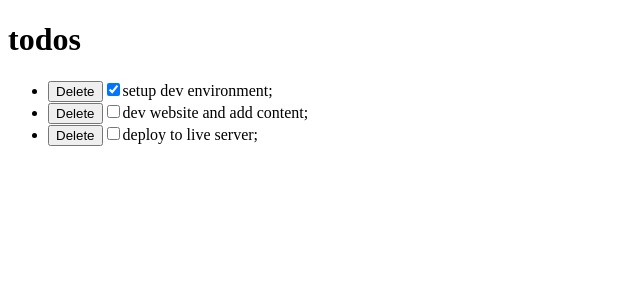
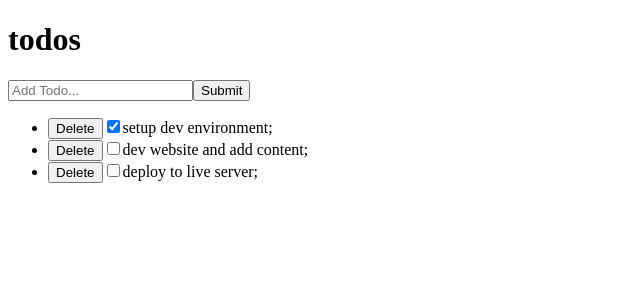
Before and after one commit to kayej22/react-todo-app, a React (Create React App) app: page / in a window 1280 px wide. Shown: the top 300 px of the page, without its empty margins (0-640 px from the left). Built offline with nearby package versions, Linux system fonts and the light colour scheme.

Commit message:
tweaks to inputtodo onChange

```diff
--- a/src/components/InputTodo.js
+++ b/src/components/InputTodo.js
@@ -1,10 +1,26 @@
 import React, { Component } from "react"
 
 class InputTodo extends Component {
+
+  state = {
+    title: "",
+  };
+
+  onChange = e => {
+    this.setState({
+      title: e.target.value
+    });
+  };
+
   render() {
     return (
       <form>
-        <input type= "text" placeholder= "Add Todo..." />
+        <input
+        type= "text"
+        placeholder= "Add Todo..."
+        value={this.state.title}
+        onChange={this.onChange}
+        />
         <button>Submit</button>
       </form>
     )
--- a/src/components/TodoContainer.js
+++ b/src/components/TodoContainer.js
@@ -1,6 +1,7 @@
 import React from "react"
 import Header from "./Header"
 import TodosList from "./TodosList"
+import InputTodo from "./InputTodo"
 
 class TodoContainer extends React.Component {
 
@@ -51,6 +52,7 @@ class TodoContainer extends React.Component {
     return (
       <div>
         <Header />
+        <InputTodo />
         <TodosList
         todos={this.state.todos}
         deleteTodoProps={this.delTodo}
```
